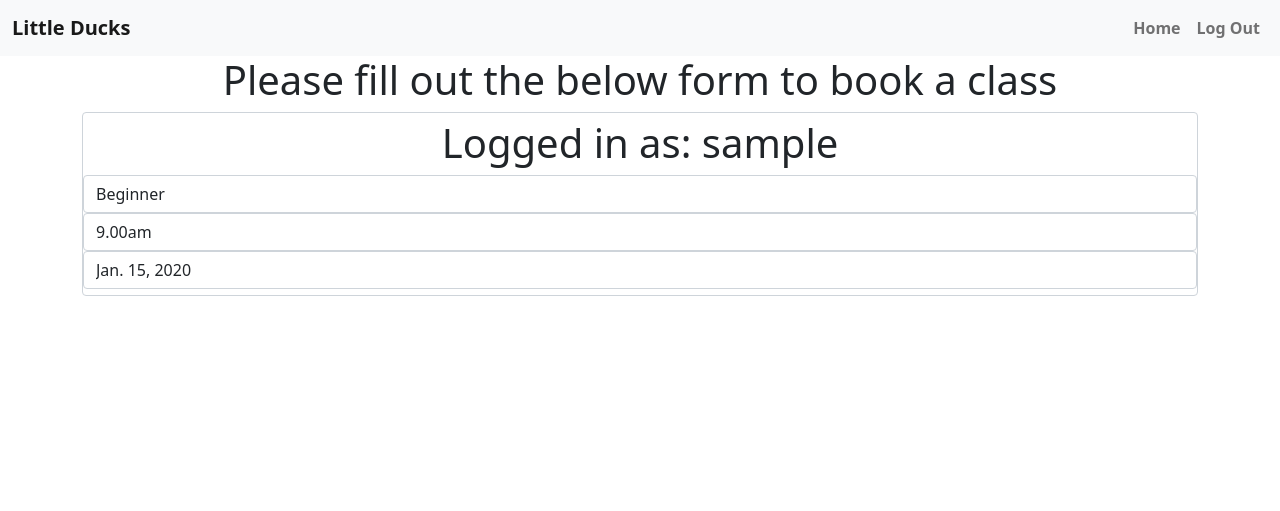
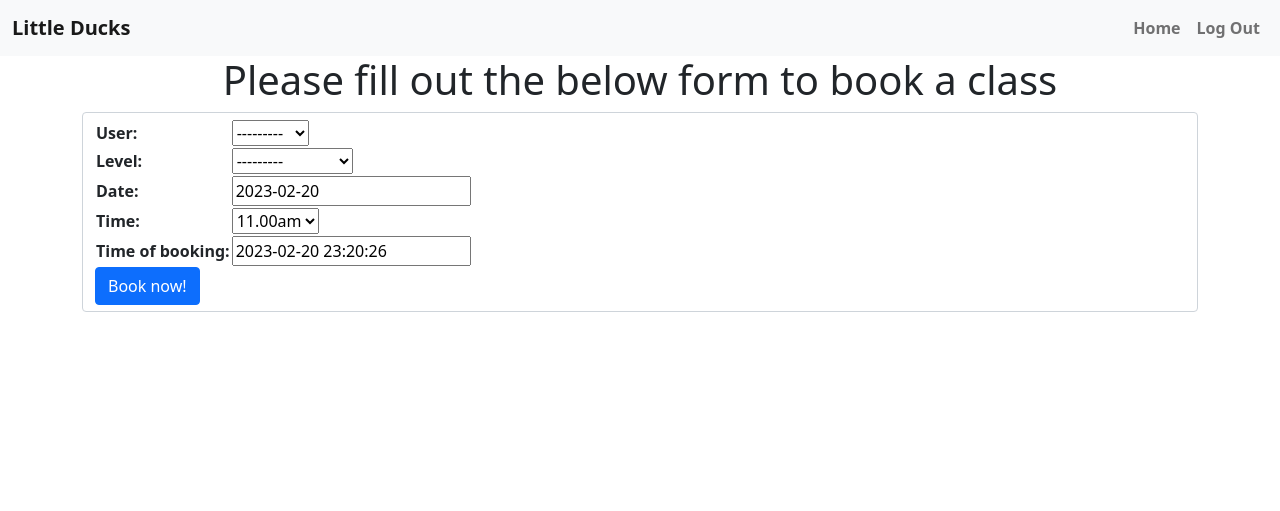
Before and after one commit to seanj06/Little-Ducks-P4, a Django app: page /bookings/booking in a window 1280 px wide. Shown: the top 511 px of the page. Run offline with Django 3.2, Linux system fonts and the light colour scheme; a user stored in the database is signed in; tables that the repository leaves empty hold one stand-in row (values such as "Sample post"); some libraries are stand-ins or nearby versions.

Commit message:
Add forms.py file and reconfigure booking form

```diff
--- /dev/null
+++ b/bookings/forms.py
@@ -0,0 +1,9 @@
+from django.forms import ModelForm
+from .models import Booking
+
+
+class BookingForm(ModelForm):
+
+    class Meta:
+        model = Booking
+        fields = '__all__'
--- a/bookings/models.py
+++ b/bookings/models.py
@@ -1,17 +1,24 @@
 from django.db import models
 from django.contrib.auth.models import User
 from datetime import datetime
-from .book import Type_of_class, Time_Choices
+from .book import Time_Choices
+from django.utils.translation import gettext_lazy as _
 
 # Create your models here.
 
 
 class Booking(models.Model):
+    Type_of_class = (
+        ("B", "Beginner"),
+        ("I", "Intermediate"),
+        ("A", "Advanced"),
+    )
+
     user = models.ForeignKey(User, on_delete=models.CASCADE, null=True, blank=True)
-    level = models.CharField(max_length=50, choices=Type_of_class, default="Intermediate")
+    level = models.CharField(max_length=200, choices=Type_of_class,)
     date = models.DateField(default=datetime.now)
     time = models.CharField(max_length=10, choices=Time_Choices, default="11.00am")
     time_of_booking = models.DateTimeField(default=datetime.now, blank=True)
 
     def __str__(self):
-        return f"{self.user.username} date: {self.date} time: {self.time}"
+        return self.get_level_display()
--- a/bookings/views.py
+++ b/bookings/views.py
@@ -1,14 +1,17 @@
 from django.shortcuts import render
 from .models import Booking
+from .forms import BookingForm
 
 
 # Create your views here.
+
 def booking(request):
-
-    booking_info = Booking.objects.all()
+    if request.method == "POST":
+        form = BookingForm(request.Post)
+    else:
+        form = BookingForm()
 
     context = {
-        'booking_info': booking_info
+        "form": form,
     }
-
     return render(request, 'booking.html', context)
--- a/templates/booking.html
+++ b/templates/booking.html
@@ -11,30 +11,12 @@
             <h1 class="text-center">Please fill out the below form to book a class</h1>
         </div>
     </div>
-    <form class="form-control" method="POST">
-        {% for bookings in booking_info %}
-        <div class="row text-center">
-            <h1>Logged in as: {{ bookings.user }}</h1>
-        </div>
-        <div class="row">
-            <select class="form-control">
-                <option>{{bookings.level}}</option>
-            </select>
-        </div>
-        <div class="row">
-            <select class="form-control">
-                <option>{{bookings.time}}
-                <option>
-            </select>
-        </div>
-        <div class="row">
-            <select class="form-control">
-                <option>{{bookings.date}}
-                <option>
-            </select>
-        </div>
-
-        {% endfor %}
+    <form class="form-control" method="post">
+        <table>
+            {{ form }}
+        </table>
+        {% csrf_token %}
+        <button class="btn btn-primary" type="submit">Book now!</button>
     </form>
 </div>
 {% else %}
```
Also changed, not shown: templates/index.html (+7 -4 lines), bookings/migrations/0001_initial.py.
